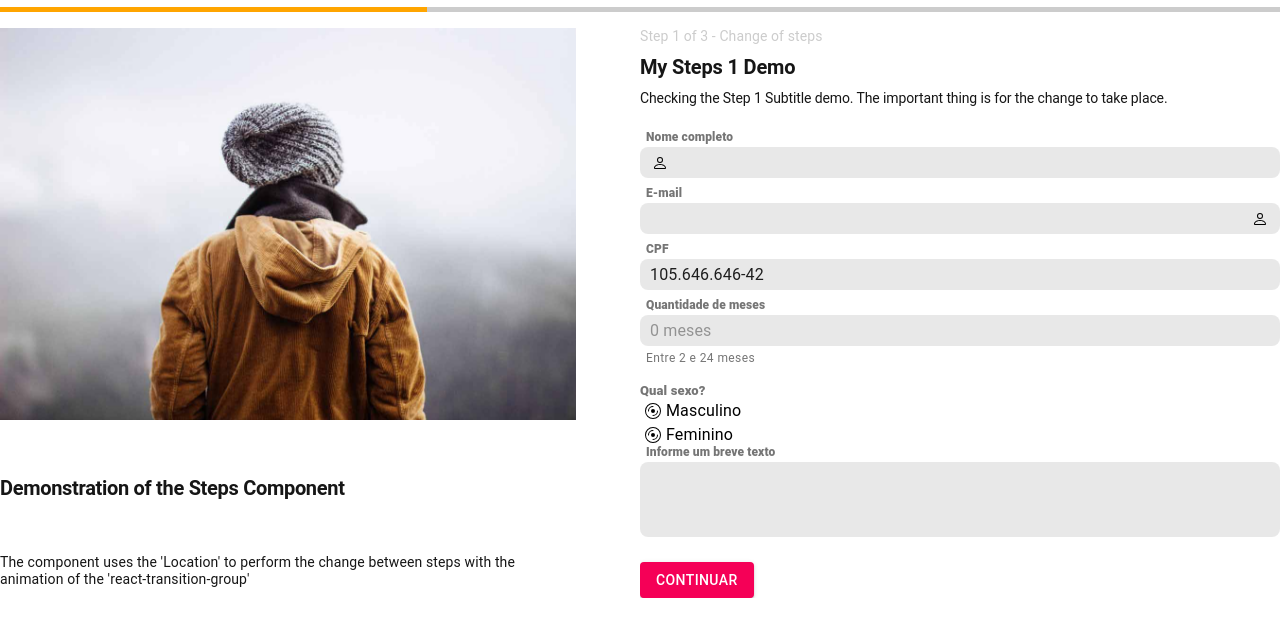
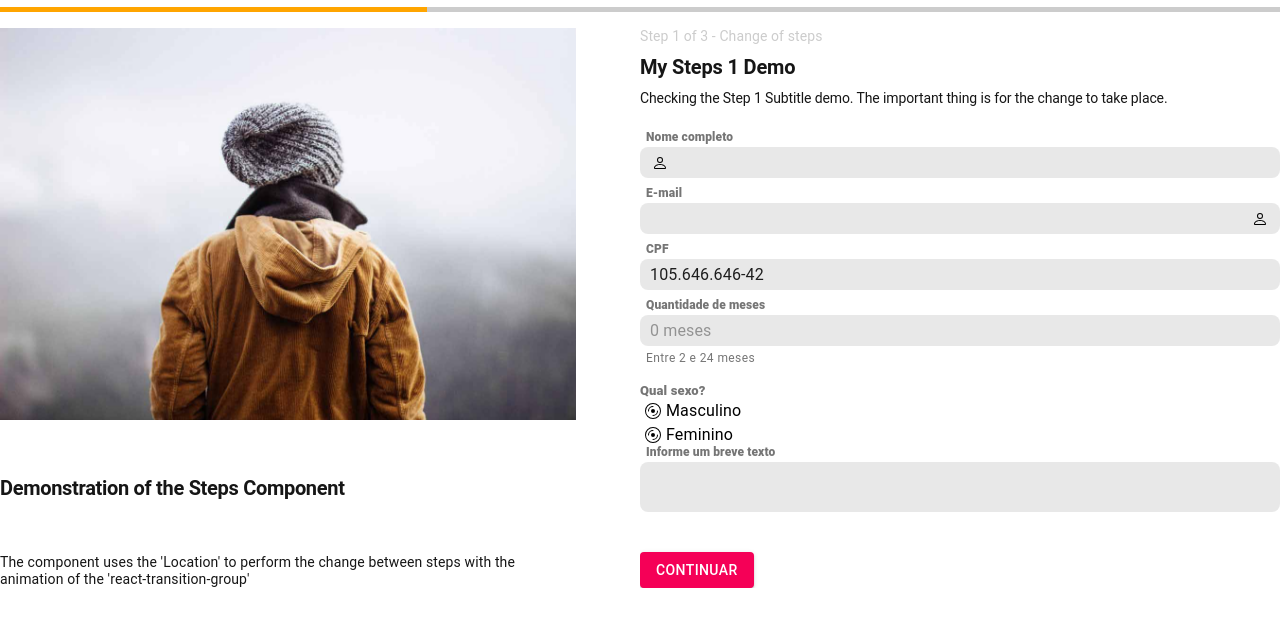
Before and after one commit to RodolfoHerman/react-hook-form-with-ui-material-and-yup, a React (Create React App) app: page / in a window 1280 px wide. Shown: the top 636 px of the page. Built offline with nearby package versions, Linux system fonts and the light colour scheme.

Commit message:
Estilizando o TextArea

```diff
--- a/src/shared/inputs/StyledInput.js
+++ b/src/shared/inputs/StyledInput.js
@@ -27,6 +27,10 @@ const useStyle = makeStyles(() => ({
         },
 
         "& input": {
+            padding: "6px 10px",
+        },
+
+        "& div.MuiFilledInput-multiline": {
             padding: "6px 10px",
         },
 
```
